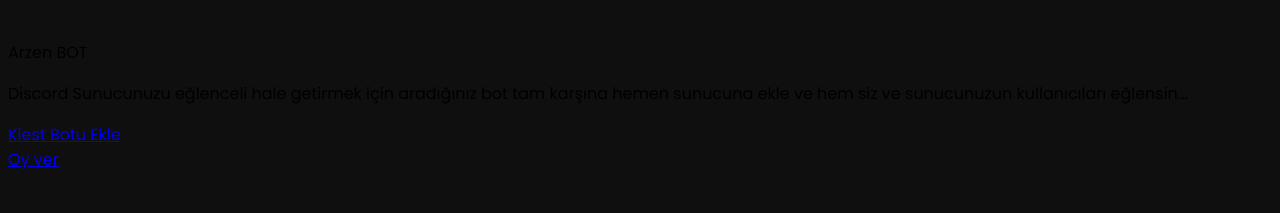
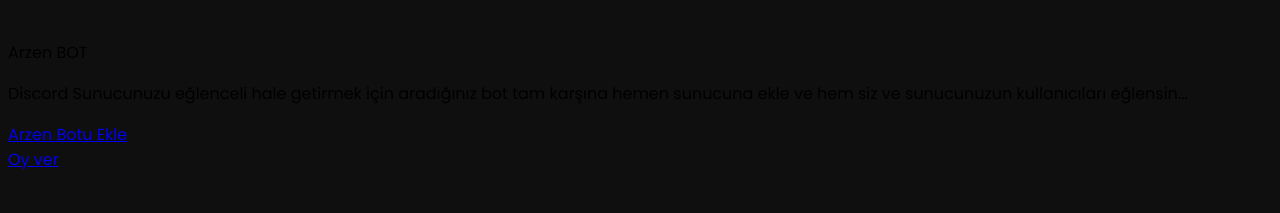
Before and after one commit to sekill01/kiestdc.versus, a Next.js app: page / in a window 1280 px wide. Shown: the part 1440-1653 px from the top of the page. Built offline with nearby package versions, Linux system fonts and the light colour scheme.

Commit message:
Update index.jsx

```diff
--- a/pages/index.jsx
+++ b/pages/index.jsx
@@ -23,7 +23,7 @@
                   "flex items-center px-6 justify-center gap-x-2 shadow-lg shadow-amber-600/20 rounded-xl py-4 font-medium bg-gradient-to-bl from-amber-700 to-amber-500 hover:opacity-80 transition duration-200 text-white "
                 }
               >
-          Kiest Botu Ekle
+          Arzen Botu Ekle
               </a>
             </Link>
   <div className="py-10"></div>
```
